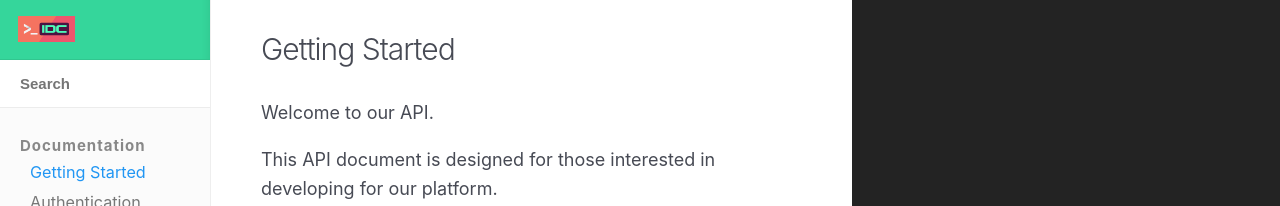
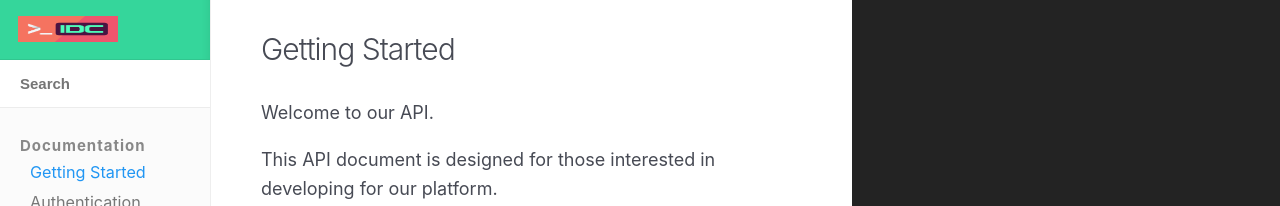
Before and after one commit to bloeys/idc-docs, a Jekyll site: the page built from index.html, in a window 1280 px wide. Shown: the top 206 px of the page. Built offline with Jekyll 4.4.1, drawn with Linux system fonts in a browser that asks for light colours; nearby versions of some CDN libraries.

Commit message:
playing with width

```diff
--- a/_layouts/default.html
+++ b/_layouts/default.html
@@ -25,7 +25,7 @@
 		<header>
 			<h1>
 				<button type="button" class="open-nav" id="open-nav"></button>
-				<a href="{{ site.baseurl }}/"><img src="{{ site.baseurl }}/images/logo.png" alt="{{ site.title }} logo"></a>
+				<a href="{{ site.baseurl }}/"><img src="{{ site.baseurl }}/images/logo.png" height="100" width="100" alt="{{ site.title }} logo"></a>
 				<!-- <a href="{{ site.baseurl }}/"><img src="{{ site.baseurl }}/images/logo.png" height="40" alt="{{ site.title }} logo"></a> -->
 			</h1>
 
```
